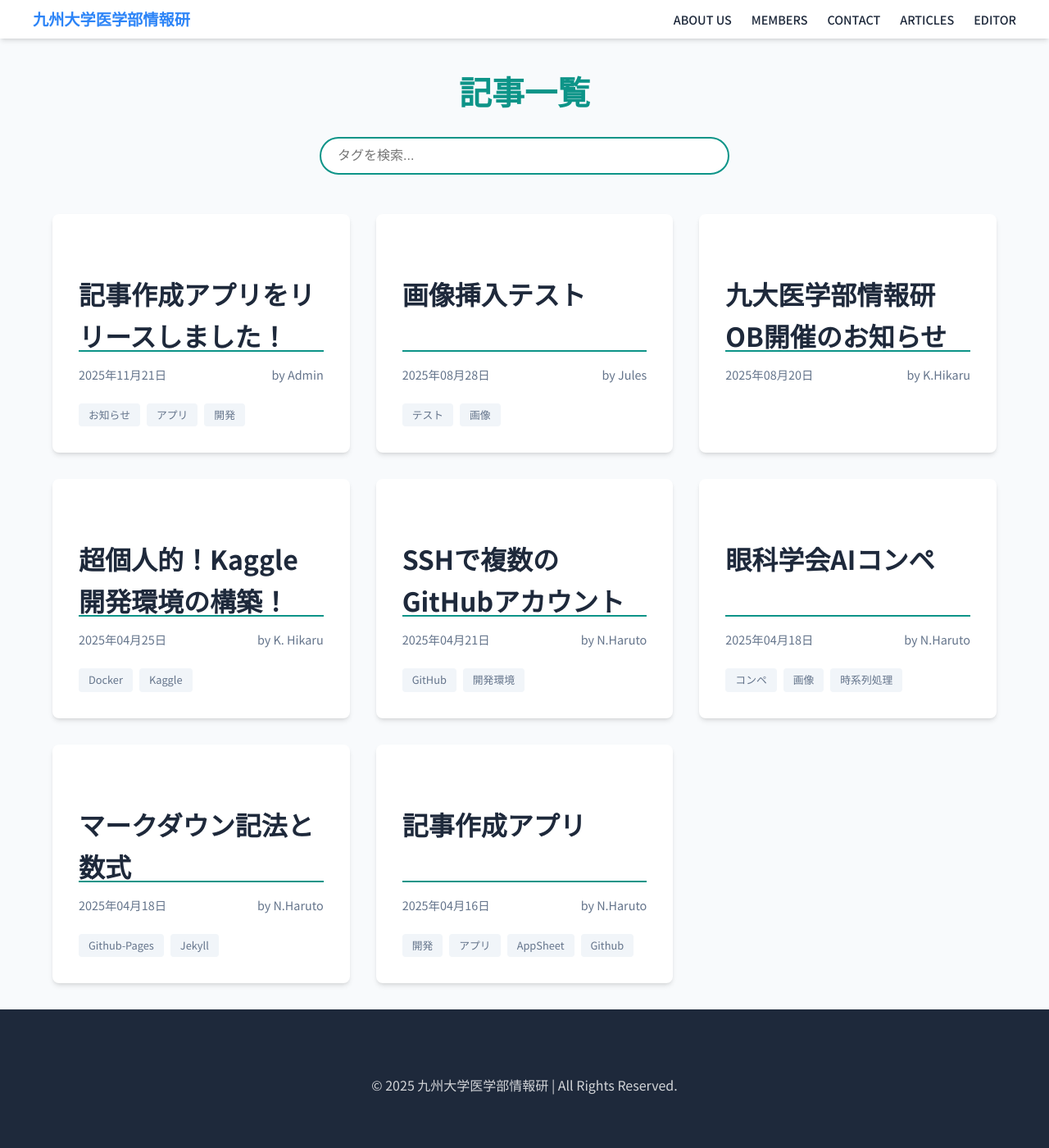
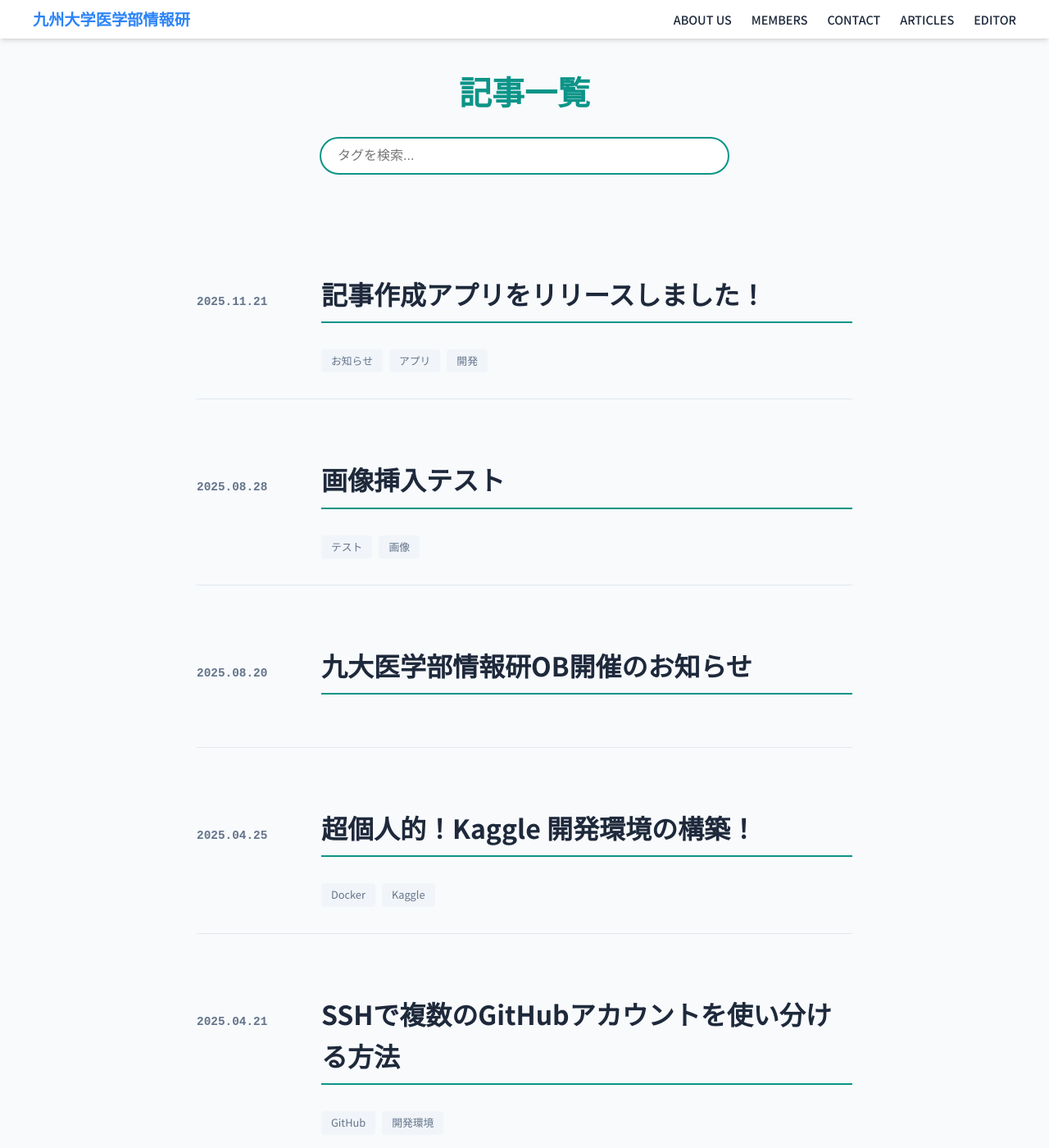
Before and after one commit to qumiclub/club-welcome-page, a Jekyll site: the page built from _pages/article-list.md, in a window 1280 px wide and 1400 px high. Shown: the whole window at 82% size. Built offline with Jekyll 4.4.1, drawn with Linux system fonts in a browser that asks for light colours; some of the changed text lies outside the part shown.

Commit message:
Design: Switch to List Layout for Articles

```diff
--- a/_layouts/article-list.html
+++ b/_layouts/article-list.html
@@ -25,11 +25,11 @@
             <div class="post-list-cards">
                 {% for post in site.posts %}
                 <a href="{{ post.url | relative_url }}" class="post-card">
+                    <div class="post-card-meta">
+                        <time datetime="{{ post.date | date_to_xmlschema }}">{{ post.date | date: "%Y.%m.%d" }}</time>
+                    </div>
+                    <div class="post-card-content">
                         <h2 class="post-card-title">{{ post.title }}</h2>
-                    <p class="post-card-meta">
-                        <time datetime="{{ post.date | date_to_xmlschema }}">{{ post.date | date: "%Y年%m月%d日" }}</time>
-                        <span class="post-card-author">by {{ post.author }}</span>
-                    </p>
                         {% if post.tags %}
                         <div class="post-card-tags">
                             {% for tag in post.tags %}
@@ -37,6 +37,7 @@
                             {% endfor %}
                         </div>
                         {% endif %}
+                    </div>
                 </a>
                 {% endfor %}
             </div>
--- a/assets/css/article-list.css
+++ b/assets/css/article-list.css
@@ -89,61 +89,102 @@
 }
 
 .post-list-cards {
-    display: grid;
-    grid-template-columns: repeat(auto-fill, minmax(300px, 1fr));
-    gap: 2rem;
+    display: flex;
+    flex-direction: column;
+    gap: 0;
+    max-width: 800px;
+    margin: 0 auto;
 }
 
 .post-card {
-    background: var(--white);
-    border-radius: var(--border-radius);
-    box-shadow: var(--shadow);
-    padding: 2rem;
+    background: transparent;
+    border-radius: 0;
+    box-shadow: none;
+    padding: 2rem 0;
     display: flex;
-    flex-direction: column;
-    transition: transform 0.3s;
-    height: 100%;
+    flex-direction: row;
+    align-items: baseline;
+    gap: 2rem;
+    border-bottom: 1px solid #e2e8f0;
+    transition: background-color 0.2s;
+    height: auto;
 }
 
 .post-card:hover {
-    transform: translateY(-5px);
+    transform: none;
+    background-color: #f8fafc;
 }
 
-.post-card-title {
-    font-size: 1.25rem;
-    margin-bottom: 1rem;
-    color: var(--text-color);
-    height: 6rem;
-    /* Fixed height for alignment (approx 3 lines with 1.6 line-height) */
-    overflow: hidden;
-    display: -webkit-box;
-    -webkit-line-clamp: 3;
-    -webkit-box-orient: vertical;
-    /* Reset inherited styles from .container h2 if necessary */
-    margin-top: 0;
-    padding-bottom: 0.5rem;
-    /* Keep padding for border spacing */
+.post-card:last-child {
+    border-bottom: none;
 }
 
 .post-card-meta {
     font-size: 0.9rem;
     color: var(--text-light);
-    margin-bottom: 1rem;
+    margin-bottom: 0;
+    min-width: 120px;
+    /* Fixed width for date */
+    flex-shrink: 0;
+    font-family: monospace;
+    font-weight: 700;
+    display: block;
+    /* Override flex from previous */
+}
+
+.post-card-author {
+    display: none;
+    /* Hide author in list view for cleaner look, or move it */
+}
+
+.post-card-content {
+    flex: 1;
     display: flex;
-    justify-content: space-between;
+    flex-direction: column;
+    gap: 0.5rem;
+}
+
+.post-card-title {
+    font-size: 1.25rem;
+    margin-bottom: 0;
+    color: var(--text-color);
+    height: auto;
+    overflow: visible;
+    display: block;
+    margin-top: 0;
+    padding-bottom: 0;
+    font-weight: 600;
+}
+
+.post-card:hover .post-card-title {
+    color: var(--primary-color);
 }
 
 .post-card-tags {
-    margin-top: auto;
+    margin-top: 0.5rem;
     display: flex;
     gap: 0.5rem;
     flex-wrap: wrap;
 }
 
 .tag {
-    background-color: #e2e8f0;
+    background-color: #f1f5f9;
     color: var(--text-light);
-    padding: 0.25rem 0.75rem;
+    padding: 0.1rem 0.5rem;
     border-radius: 4px;
-    font-size: 0.8rem;
+    font-size: 0.75rem;
 }
+
+/* Responsive adjustments */
+@media (max-width: 600px) {
+    .post-card {
+        flex-direction: column;
+        gap: 0.5rem;
+        align-items: flex-start;
+    }
+
+    .post-card-meta {
+        min-width: auto;
+        margin-bottom: 0.25rem;
+    }
+}
```
Lines whose indentation alone changed are shown as unchanged.
